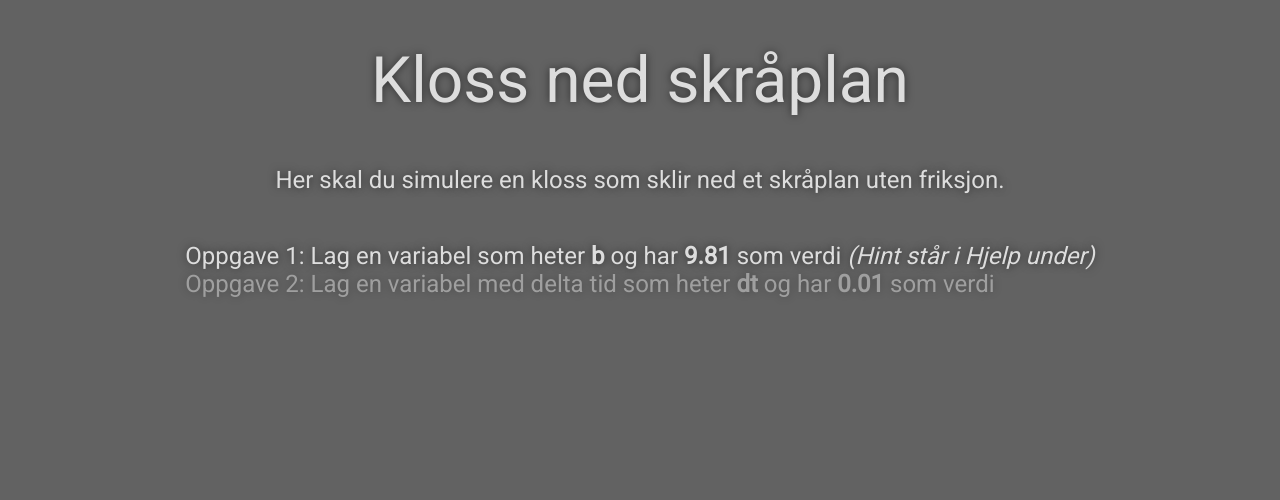
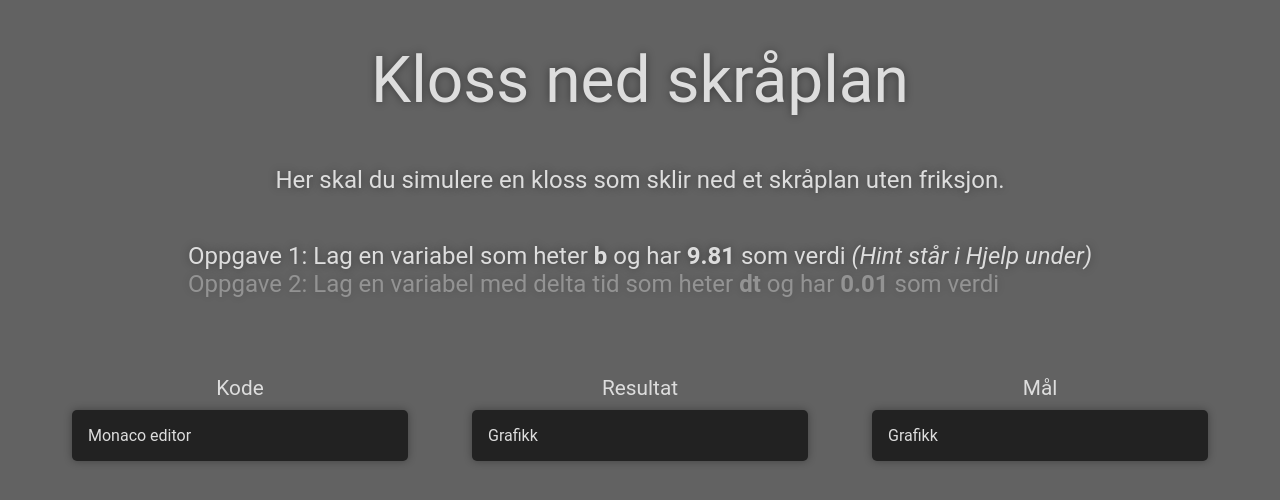
Before and after one commit to niklasmh/master-thesis-artifact, a React (Create React App) app: page / in a window 1280 px wide. Shown: the top 500 px of the page. Built offline with nearby package versions, Linux system fonts and the light colour scheme.

Commit message:
Add module placeholders

```diff
--- a/src/App.js
+++ b/src/App.js
@@ -1,13 +1,17 @@
 import React from 'react'
 import styled, { createGlobalStyle } from 'styled-components'
 import Markdown from 'markdown-to-jsx'
+
+import CodeEditor from './modules/code-editor/CodeEditor'
+import Result from './modules/result/Result'
+import Goal from './modules/goal/Goal'
 
 const GlobalStyle = createGlobalStyle`
   @import url('https://fonts.googleapis.com/css?family=Roboto&display=swap');
 
   body {
     margin: 0;
-    padding: 0;
+    padding: 0 2em;
     font-family: 'Roboto', sans-serif;
     font-size: 16px;
     background-color: #626262;
@@ -20,19 +24,20 @@ const AppContainer = styled.div`
   display: flex;
   flex-direction: column;
   align-items: center;
+  min-height: 100vh;
 `
 
 const Title = styled.h1`
   font-size: 4em;
   font-weight: normal;
-  text-shadow: 0 0 8px #0008;
+  text-shadow: 0 0 8px #0006;
   margin-bottom: 0;
 `
 
 const Description = styled.p`
   font-size: 1.5em;
   font-weight: normal;
-  text-shadow: 0 0 8px #0008;
+  text-shadow: 0 0 8px #0006;
   margin-top: 2em;
   margin-bottom: 2em;
 `
@@ -46,11 +51,23 @@ const Tasks = styled.div`
 const TaskDescription = styled(Description)`
   margin: 0;
   text-align: left;
-  opacity: 0.5;
+  opacity: 0.4;
 
   &.current {
     opacity: 1;
   }
+`
+
+const ModuleContainer = styled.div`
+  display: flex;
+  align-items: flex-start;
+  justify-content: flex-start;
+  flex-flow: row wrap;
+  flex: 1 0 auto;
+  width: 100%;
+  height: 100%;
+  max-width: 1200px;
+  margin-top: 2em;
 `
 
 const title = 'Kloss ned skråplan'
@@ -90,6 +107,11 @@ function App() {
             </TaskDescription>
           ))}
         </Tasks>
+        <ModuleContainer>
+          <CodeEditor />
+          <Result />
+          <Goal />
+        </ModuleContainer>
       </AppContainer>
     </>
   )
--- /dev/null
+++ b/src/components/Module.js
@@ -0,0 +1,34 @@
+import React from 'react'
+import styled from 'styled-components'
+
+const ModuleContainer = styled.div`
+  display: flex;
+  flex: 1 1 300px;
+  flex-direction: column;
+  margin: 2em;
+`
+
+const Title = styled.h1`
+  font-size: 1.3em;
+  font-weight: normal;
+  margin-bottom: 0.5em;
+`
+
+const ModuleContent = styled.div`
+  display: flex;
+  background: #222;
+  border-radius: 5px;
+  box-shadow: 0 0 8px #0005;
+`
+
+function Module({ title, className = '', children, after = null }) {
+  return (
+    <ModuleContainer>
+      <Title>{title}</Title>
+      <ModuleContent className={className}>{children}</ModuleContent>
+      {after}
+    </ModuleContainer>
+  )
+}
+
+export default Module
--- /dev/null
+++ b/src/modules/code-editor/CodeEditor.js
@@ -0,0 +1,13 @@
+import React from 'react'
+import Module from '../../components/Module'
+import styled from 'styled-components'
+
+const StyledModule = styled(Module)`
+  padding: 1em;
+`
+
+function CodeEditor() {
+  return <StyledModule title="Kode">Monaco editor</StyledModule>
+}
+
+export default CodeEditor
--- /dev/null
+++ b/src/modules/goal/Goal.js
@@ -0,0 +1,13 @@
+import React from 'react'
+import Module from '../../components/Module'
+import styled from 'styled-components'
+
+const StyledModule = styled(Module)`
+  padding: 1em;
+`
+
+function Goal() {
+  return <StyledModule title="Mål">Grafikk</StyledModule>
+}
+
+export default Goal
--- /dev/null
+++ b/src/modules/result/Result.js
@@ -0,0 +1,13 @@
+import React from 'react'
+import Module from '../../components/Module'
+import styled from 'styled-components'
+
+const StyledModule = styled(Module)`
+  padding: 1em;
+`
+
+function Result() {
+  return <StyledModule title="Resultat">Grafikk</StyledModule>
+}
+
+export default Result
```
